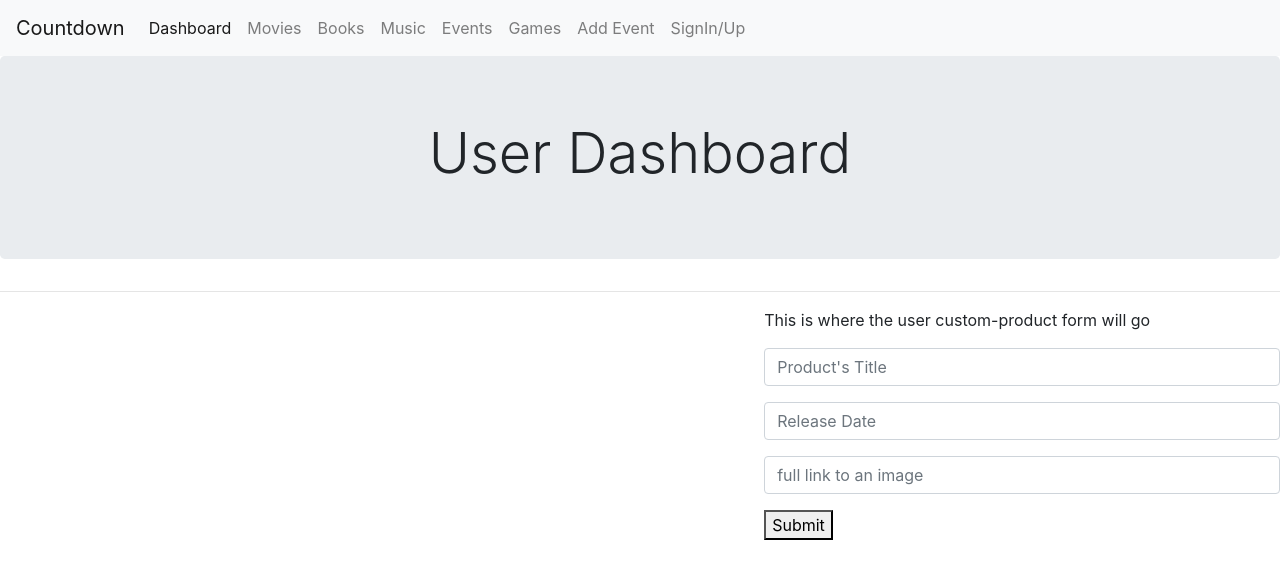
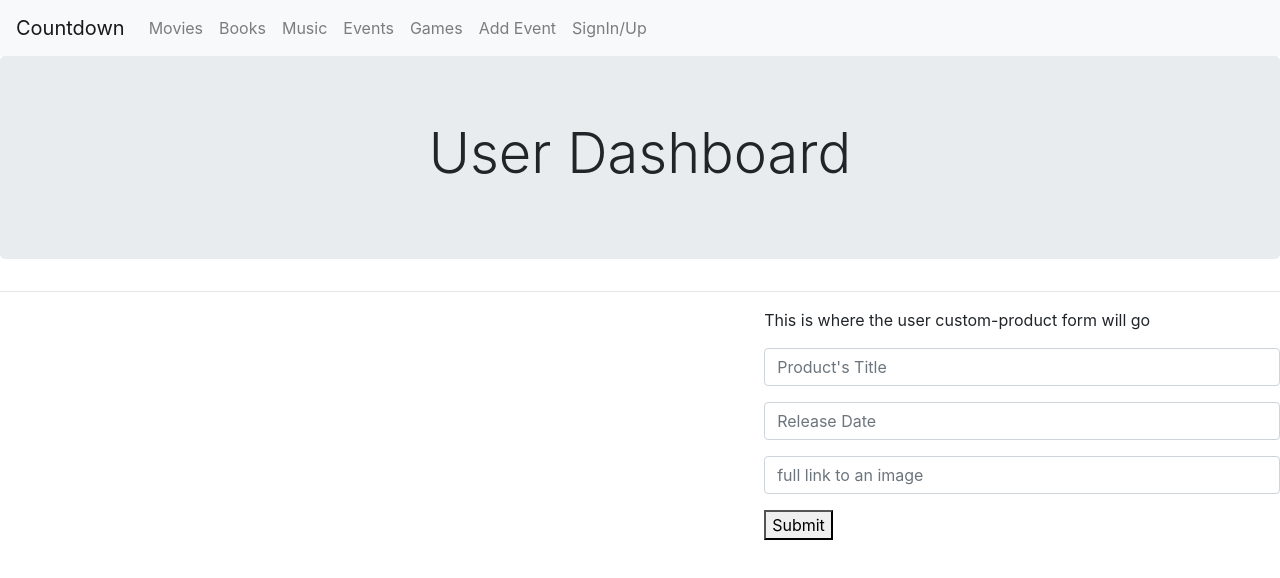
Before and after one commit to LaunchCodeLiftoffProjects/CountDown, an Angular app in the folder countDownFrontEnd/: page /dashboard in a window 1280 px wide. Shown: the top 578 px of the page. Built offline with nearby package versions, Linux system fonts and the light colour scheme; no server answers.

Commit message:
Only authenticated users can see the dashboard

```diff
--- a/countDownFrontEnd/src/app/navigation-bar/navigation-bar.component.html
+++ b/countDownFrontEnd/src/app/navigation-bar/navigation-bar.component.html
@@ -2,7 +2,8 @@
     <a class="navbar-brand disabled" >Countdown</a>
     <div class="collapse navbar-collapse" id="navbarNavAltMarkup">
       <ul class="navbar-nav">
-        <li routerLinkActive="active current"><a class="nav-item nav-link" routerLink="/dashboard">Dashboard</a></li>
+        <!-- if the user is authenticated, this link will be visible/available -->
+        <li routerLinkActive="active current" *ngIf="isAuthenticated"><a class="nav-item nav-link" routerLink="/dashboard">Dashboard</a></li>
         <li routerLinkActive="active current"><a class="nav-item nav-link" routerLink="/movies">Movies</a></li>
         <li routerLinkActive="active current"><a class="nav-item nav-link" routerLink="/books">Books</a></li>
         <li routerLinkActive="active current"><a class="nav-item nav-link" routerLink="/music">Music</a></li>
```
